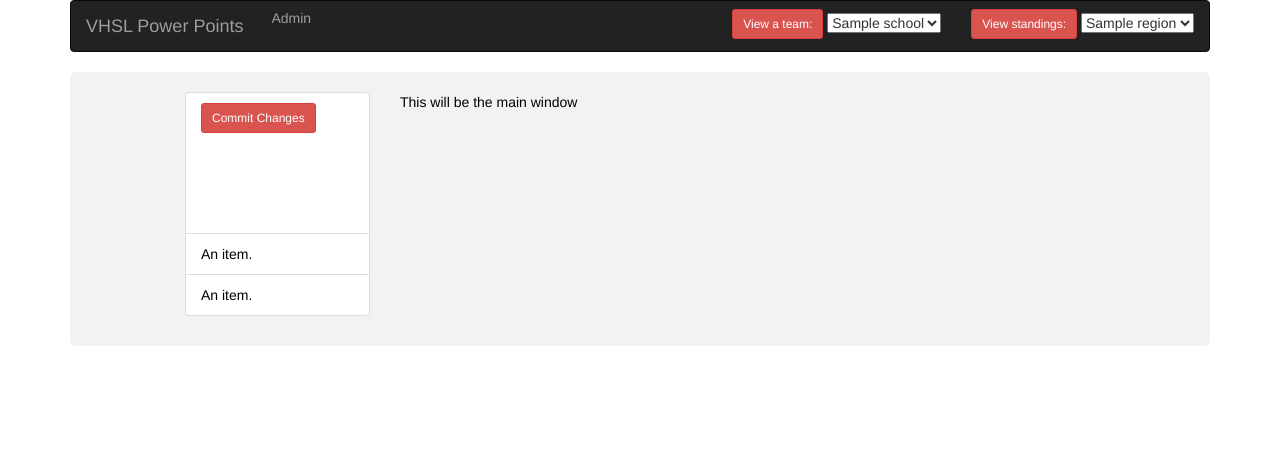
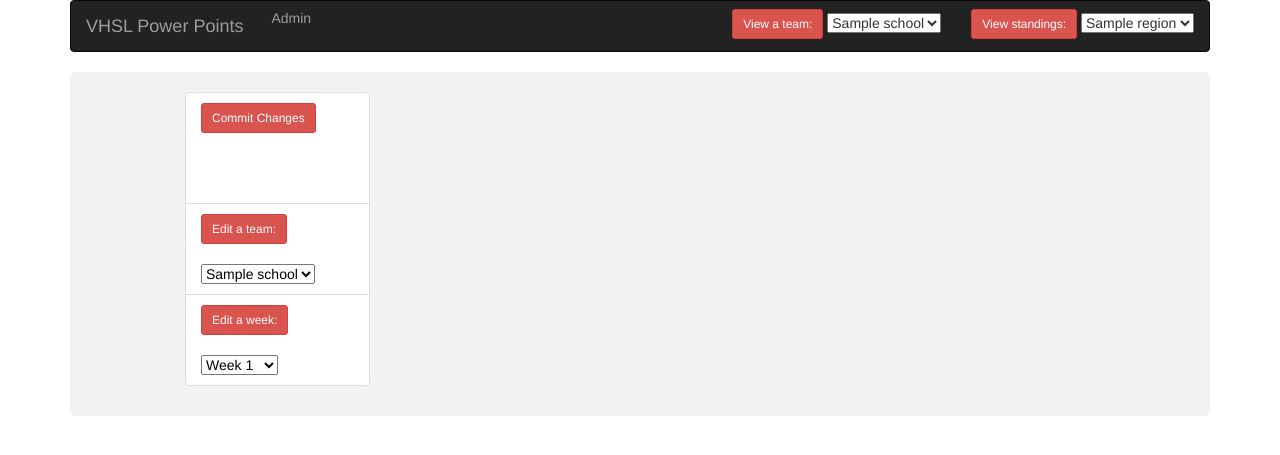
Before and after one commit to JustinRice/powerpoints, a Flask app: page /admin in a window 1280 px wide. Shown: the top 455 px of the page. Run offline with Flask 2, Linux system fonts and the light colour scheme; parts of the project's set-up code (start-up, migrations or seed data) failed here and were passed over; some libraries are stand-ins or nearby versions.

Commit message:
Implement admin screen functionality

```diff
--- a/server.py
+++ b/server.py
@@ -129,7 +129,6 @@ def calculatePoints():
             query = "update teams set points=" + str(pp) + " where school='" + team + "';"
             cur.execute(query)
             db.commit()
-        print("Updated " + team)
 
 
 def getTeamData(team):
@@ -166,6 +165,50 @@ def getTeamData(team):
     data['games'] = games
     data['record'] = str(wins) + "-" + str(losses)
     return data
+
+def getTeamAdmin(teamName):
+    data = getTeamData(teamName)
+    gameList = []
+    for game in data['games']:
+        if game["opp"] != "Bye":
+            oppName = game["opp"]
+            winScore = ""
+            losScore = ""
+            if game["score"] != "":
+                winScore = game["score"].split("-")[0]
+                losScore = game["score"].split("-")[1]
+            homeTeam = ""
+            awayTeam = ""
+            homeScore = ""
+            awayScore = ""
+            if game["loc"] == "at":
+                homeTeam = oppName
+                awayTeam = teamName
+                if game["score"] != "":
+                    if game["winloss"] == 'W':
+                        awayScore = winScore
+                        homeScore = losScore
+                    else:
+                        awayScore = losScore
+                        homeScore = winScore
+            else:
+                homeTeam = teamName
+                awayTeam = oppName
+                if game["score"] != "":
+                    if game["winloss"] == 'W':
+                        awayScore = losScore
+                        homeScore = winScore
+                    else:
+                        awayScore = winScore
+                        homeScore = losScore
+            finalGame = []
+            finalGame.append(homeTeam)
+            finalGame.append(awayTeam)
+            finalGame.append(homeScore)
+            finalGame.append(awayScore)
+            finalGame.append(game["gameid"])
+            gameList.append(finalGame)
+    return gameList
 
 def getGameInfo(team, gameNumber):
     data = {}
@@ -206,6 +249,7 @@ def getGameInfo(team, gameNumber):
     data["score"]=score
     data["winloss"]=winloss
     data["dist"]=dist
+    data["gameid"]=gameNumber
     return data
 
 def getStandings(confName):
@@ -247,20 +291,36 @@ def getWeekGames(week):
         query = "select homeid, awayid, homescore, awayscore from games where id="+str(game[0])
         cur.execute(query)
         gameData = cur.fetchone()
-        query = "select school from teams where id=" + str(gameData[0]) + " or id=" + str(gameData[1]) + ";"
+        query = "select school from teams where id=" + str(gameData[0])
         cur.execute(query)
         names = cur.fetchall()
-        thisGame = {}
-        thisGame["home"] = names[0][0]
-        thisGame["away"] = names[1][0]
+        thisGame = []
+        thisGame.append(names[0][0])
+        query = "select school from teams where id=" + str(gameData[1])
+        cur.execute(query)
+        names = cur.fetchall()
+        thisGame.append(names[0][0])
+
         if gameData[2] == None:
-            thisGame["homeScore"]=""
-            thisGame["awayScore"]=""
+            thisGame.append("")
+            thisGame.append("")
         else:
-            thisGame["homeScore"] = gameData[2]
-            thisGame["awayScore"] = gameData[3]
+            thisGame.append(gameData[2])
+            thisGame.append(gameData[3])
+        thisGame.append(game)
         games.append(thisGame)
     return games
+
+def updateAScore(gameId, hscore, ascore):
+    db = adminConnect()
+    cur = db.cursor(cursor_factory=psycopg2.extras.DictCursor)
+    query = "select homescore, awayscore from games where id=" + gameId
+    cur.execute(query)
+    game = cur.fetchone()
+    if (game[0] == None) or (game[0] == None) or (int(game[0]) != int(hscore)) or (int(game[1]) != int(ascore)):
+        query = "update games set homescore=" + hscore + ", awayscore=" + ascore + " where id=" + gameId
+        cur.execute(query)
+        db.commit()
 
 @app.route('/')
 def mainIndex():
@@ -306,6 +366,22 @@ def makeConnection():
     if len(regionNames) == 0:
         getRegionNames()
 
+@socketio.on('fetchweek', namespace='/points')
+def fetchweek(weekNum):
+    data = getWeekGames(weekNum)
+    params = []
+    params.append(data)
+    params.append(int(weekNum))
+    emit('displayweek', params)
+
+@socketio.on('fetchTeam', namespace='/points')
+def fetchteam(teamName):
+    data = getTeamAdmin(teamName)
+    params = []
+    params.append(data)
+    params.append(teamName)
+    emit('displayTeamAdmin',params)
+
 @socketio.on('viewTeam', namespace='/points')
 def viewTeam(teamName):
     session['teamToLoad'] = teamName
@@ -332,8 +408,16 @@ def admin(un, pw):
 def commit():
     updateRecords()
     calculatePoints()
-    print("Update complete.")
-    #emit('upComp')
+    emit('adminredirect',{'url':'/admin'})
+
+@socketio.on('updateWeekScores', namespace='/points')
+def updateWeekScores(scoresAr):
+    for line in scoresAr:
+        gameId = line[0]
+        hscore = line[1]
+        ascore = line[2]
+        updateAScore(gameId, hscore, ascore)
+    emit('adminredirect',{'url':'/admin'})
 
 # start the server
 if __name__ == '__main__':
--- a/static/js/controller.js
+++ b/static/js/controller.js
@@ -27,6 +27,173 @@ PowerPointsApp.controller('PointsController', function($scope){
         elem.style.visibility = 'visible';
     });
 
+    socket.on('resetAdmin', function(){
+        document.getElementById("tablecontainer").innerHTML = "";
+        document.getElementById("butholder").innerHTML = "";
+    });
+
+    socket.on('displayweek', function(gameList){
+       document.getElementById("tablecontainer").innerHTML = "";
+       document.getElementById("butholder").innerHTML = "";
+
+       var button = document.createElement("BUTTON")
+       button.setAttribute("type","submit");
+       button.setAttribute("class","btn btn-danger btn-sm")
+       var butArea = document.getElementById("butholder");
+       button.innerHTML="Save this week's scores";
+       butArea.appendChild(button);
+       var data = gameList[0];
+       var weekNum = gameList[1];
+       var len = data.length;
+       var gTable = document.createElement("TABLE");
+       var gHead = document.createElement("THEAD");
+       var gBody = document.createElement("TBODY");
+       var gRow, gCell, i;
+       gTable.appendChild(gHead);
+       gTable.appendChild(gBody);
+       gTable.setAttribute("class", "table table-bordered table-striped table-responsive")
+       gRow = document.createElement("TR");
+       gHead.appendChild(gRow);
+       gCell=document.createElement("TH");
+       var heads = new Array();
+       heads[0] = "";
+       heads[1] = "Home";
+       heads[2] = "Away";
+       heads[3] = "";
+       for (i=0; i<4; i++){
+           gCell = document.createElement("TH");
+           gCell.align="Center";
+           gCell.innerHTML = heads[i];
+           gRow.appendChild(gCell);
+       }
+       var x;
+       for (i=0; i<len; i++){
+           var gNum = String(data[i][4]);
+           var gForm;
+           gRow = document.createElement("TR");
+           gBody.appendChild(gRow);
+           gCell = document.createElement("TD");
+           gForm = document.createElement("INPUT");
+           gForm.setAttribute("type","text");
+           gForm.setAttribute("size","2");
+           gForm.setAttribute("maxlength","2");
+           gForm.setAttribute("placeholder",data[i][2]);
+           gForm.setAttribute("name", (gNum + "-h"));
+           gCell.align = "Center";
+           gCell.appendChild(gForm);
+           gRow.appendChild(gCell);
+           gCell = document.createElement("TD");
+           gCell.innerHTML = data[i][0];
+           gCell.align = "Center";
+           gRow.appendChild(gCell);
+           gCell = document.createElement("TD");
+           gCell.innerHTML = data[i][1];
+           gCell.align = "Center";
+           gRow.appendChild(gCell);
+           gCell = document.createElement("TD");
+           gForm = document.createElement("INPUT");
+           gForm.setAttribute("type","text");
+           gForm.setAttribute("size","2");
+           gForm.setAttribute("maxlength","2");
+           gForm.setAttribute("placeholder",data[i][3]);
+           gForm.setAttribute("name", (gNum + "-v"));
+           gCell.align = "Center";
+           gCell.appendChild(gForm);
+           gRow.appendChild(gCell);
+           gRow.appendChild(gCell);
+       }
+
+       var elem = document.getElementById("tablecontainer");
+       elem.appendChild(gTable);
+
+    });
+
+
+
+
+
+    socket.on('displayTeamAdmin', function(gameList){
+       document.getElementById("tablecontainer").innerHTML = "";
+       document.getElementById("butholder").innerHTML = "";
+
+       var button = document.createElement("BUTTON")
+       button.setAttribute("type","submit");
+       button.setAttribute("class","btn btn-danger btn-sm")
+       var butArea = document.getElementById("butholder");
+       button.innerHTML="Save this team's scores";
+       butArea.appendChild(button);
+       var data = gameList[0];
+       var teamName = gameList[1];
+       var len = data.length;
+       var gTable = document.createElement("TABLE");
+       var gHead = document.createElement("THEAD");
+       var gBody = document.createElement("TBODY");
+       var gRow, gCell, i;
+       gTable.appendChild(gHead);
+       gTable.appendChild(gBody);
+       gTable.setAttribute("class", "table table-bordered table-striped table-responsive")
+       gRow = document.createElement("TR");
+       gHead.appendChild(gRow);
+       gCell=document.createElement("TH");
+       var heads = new Array();
+       heads[0] = "";
+       heads[1] = "Home";
+       heads[2] = "Away";
+       heads[3] = "";
+       for (i=0; i<4; i++){
+           gCell = document.createElement("TH");
+           gCell.align="Center";
+           gCell.innerHTML = heads[i];
+           gRow.appendChild(gCell);
+       }
+       var x;
+       for (i=0; i<len; i++){
+           var gNum = String(data[i][4]);
+           var gForm;
+           gRow = document.createElement("TR");
+           gBody.appendChild(gRow);
+           gCell = document.createElement("TD");
+           gForm = document.createElement("INPUT");
+           gForm.setAttribute("type","text");
+           gForm.setAttribute("size","2");
+           gForm.setAttribute("maxlength","2");
+           gForm.setAttribute("placeholder",data[i][2]);
+           gForm.setAttribute("name", (gNum + "-h"));
+           gCell.align = "Center";
+           gCell.appendChild(gForm);
+           gRow.appendChild(gCell);
+           gCell = document.createElement("TD");
+           gCell.innerHTML = data[i][0];
+           gCell.align = "Center";
+           gRow.appendChild(gCell);
+           gCell = document.createElement("TD");
+           gCell.innerHTML = data[i][1];
+           gCell.align = "Center";
+           gRow.appendChild(gCell);
+           gCell = document.createElement("TD");
+           gForm = document.createElement("INPUT");
+           gForm.setAttribute("type","text");
+           gForm.setAttribute("size","2");
+           gForm.setAttribute("maxlength","2");
+           gForm.setAttribute("placeholder",data[i][3]);
+           gForm.setAttribute("name", (gNum + "-v"));
+           gCell.align = "Center";
+           gCell.appendChild(gForm);
+           gRow.appendChild(gCell);
+           gRow.appendChild(gCell);
+       }
+
+       var elem = document.getElementById("tablecontainer");
+       elem.appendChild(gTable);
+
+    });
+
+
+
+
+
+
+
 
     $scope.teams = function teams(){
       var teampick = document.getElementById("pickteam");
@@ -41,6 +208,8 @@ PowerPointsApp.controller('PointsController', function($scope){
     };
 
     $scope.commit = function commit(){
+        var elem=document.getElementById('upComp');
+        elem.style.visibility = 'visible';
         socket.emit('commit');
     };
 
@@ -52,7 +221,40 @@ PowerPointsApp.controller('PointsController', function($scope){
         socket.emit('admin', uname, pw);
     };
 
+    $scope.weekSchedule = function weekSchedule(){
+        var weekpick = document.getElementById("weekSchedule");
+        var weekName = weekpick.options[weekpick.selectedIndex].value;
+        var wnSplit = weekName.split(" ");
+        socket.emit('fetchweek', wnSplit[1]);
+    };
 
+    $scope.teamScheduleAdmin = function teamScheduleAdmin(){
+        var teampick = document.getElementById("pickTeamSchedule")
+        var teamName = teampick.options[teampick.selectedIndex].value;
+        socket.emit('fetchTeam', teamName);
+    };
+
+    $scope.scoresUpdate = function scoresUpdate(){
+        var elem = document.getElementById("scores").elements;
+        var updateScores = new Array();
+        for (var i = 1; i < elem.length; i ++){
+            var fullId = elem[i].name;
+            var fiSplit = fullId.split('-');
+            var gameNum = fiSplit[0];
+            var hscore = elem[i].value;
+            i ++;
+            var ascore = elem[i].value;
+            if (elem[i].value != ""){
+                var thisGame = new Array();
+                thisGame[0] = String(gameNum);
+                thisGame[1] = String(hscore);
+                thisGame[2] = String(ascore);
+                updateScores.push(thisGame);
+            }
+        }
+        socket.emit('updateWeekScores', updateScores);
+
+    };
 
 
 });
--- a/templates/admin.html
+++ b/templates/admin.html
@@ -8,15 +8,54 @@
                     <li class="list-group-item"><form ng-submit="commit()" name="update" role="update" id="update">
                     <button type="submit" class="btn btn-danger btn-sm">Commit Changes</button>
                     </form>
-                    <div style="visibility:hidden" id="upComp"><p style="color:red"><p>Update Complete</p></div></li>
-                <li class="list-group-item">An item.</li>
-                <li class="list-group-item">An item.</li>
+                    <div style="visibility:hidden" id="upComp"><p style="color:red"><p>Updating ... </p></div></li>
+                <li class="list-group-item">
+                    <form ng-submit="teamScheduleAdmin()" id="teamSked">
+                    <button type="submit" class="btn btn-danger btn-sm">Edit a team: </button><br><br>
+                        <select class="form control" id="pickTeamSchedule">
+                            {% for tn in teamnames %}
+                            {{tn}}
+                            <option>{{tn}}</option>
+                            {% endfor %}
+                        </select>
+                    </form>
+                </li>
+                <li class="list-group-item">
+                    <form ng-submit="weekSchedule()" id="weekSked">
+                    <button type="submit" class="btn btn-danger btn-sm">Edit a week: </button><br><br>
+                        <select class="form control" id="weekSchedule">
+                            Week 1<option>Week 1</option>
+                            Week 2<option>Week 2</option>
+                            Week 3<option>Week 3</option>
+                            Week 4<option>Week 4</option>
+                            Week 5<option>Week 5</option>
+                            Week 6<option>Week 6</option>
+                            Week 7<option>Week 7</option>
+                            Week 8<option>Week 8</option>
+                            Week 9<option>Week 9</option>
+                            Week 10<option>Week 10</option>
+                            Week 11<option>Week 11</option>
+                            Week 12<option>Week 12</option>
+                        </select>
+                    </form>
+                </li>
                 </ul>
 
 
         </div>
-        <div class="container-fluid col-lg-9 col-md-9 col-sm-9 col-xs-9">
-            This will be the main window
+        <div class="container-fluid col-lg-9 col-md-9 col-sm-9 col-xs-9" id="displayarea">
+            <row>
+            <form ng-submit="scoresUpdate()" id="scores">
+            <div id="butholder">
+
+            </div>
+            </row>
+            <row>
+            <div id="tablecontainer">
+
+            </div>
+            </row>
+            </form>
         </div>
     </div>
     </row>
```
